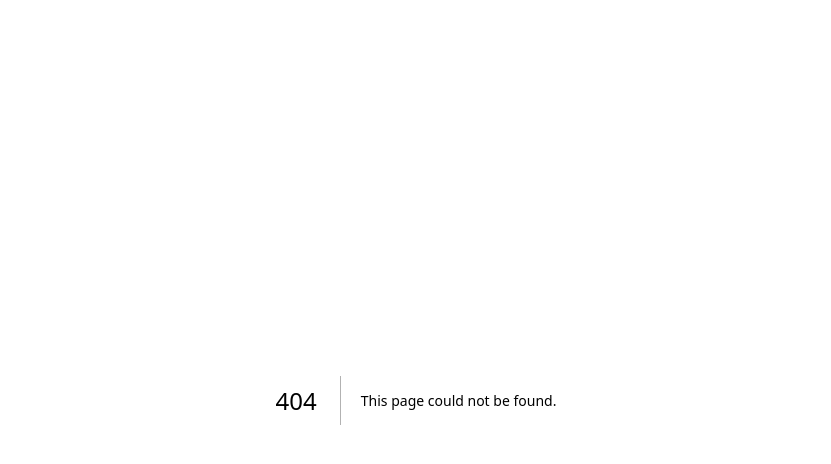
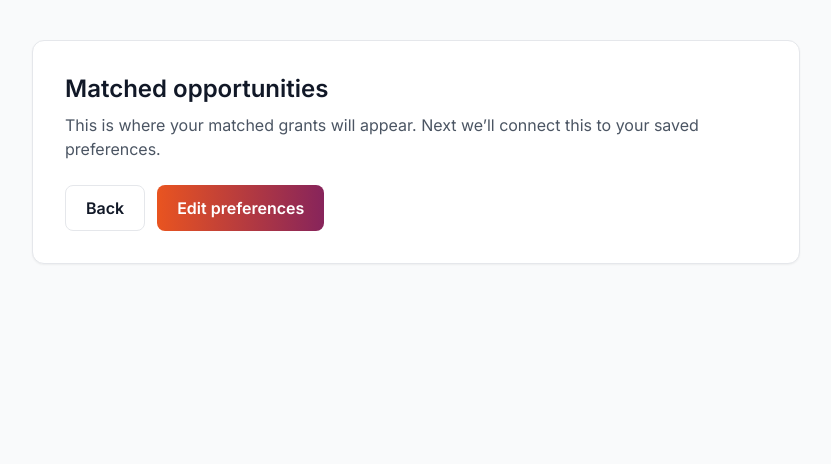
Before and after one commit to J-J-Day/apex-portal, a Next.js app: page /opportunities in a window 1280 px wide. Before the commit this address had no page. Shown: the top 464 px of the page, without its empty margins (224-1055 px from the left). Built offline with nearby package versions, Linux system fonts and the light colour scheme.

Commit message:
Create page.tsx

```diff
--- /dev/null
+++ b/app/opportunities/page.tsx
@@ -0,0 +1,35 @@
+"use client";
+
+import { useRouter } from "next/navigation";
+
+export default function OpportunitiesPage() {
+  const router = useRouter();
+
+  return (
+    <div className="min-h-screen bg-gray-50">
+      <div className="container mx-auto px-6 py-10">
+        <div className="max-w-3xl mx-auto bg-white border border-gray-200 rounded-xl shadow-sm p-8">
+          <h1 className="text-2xl font-semibold mb-2">Matched opportunities</h1>
+          <p className="text-gray-600 mb-6">
+            This is where your matched grants will appear. Next we’ll connect this to your saved preferences.
+          </p>
+
+          <div className="flex gap-3">
+            <button
+              onClick={() => router.push("/")}
+              className="px-5 py-2.5 rounded-lg border border-gray-200 hover:bg-gray-50 font-semibold"
+            >
+              Back
+            </button>
+            <button
+              onClick={() => router.push("/preferences")}
+              className="px-5 py-2.5 rounded-lg main-gradient-bg text-white font-semibold hover:opacity-90 transition"
+            >
+              Edit preferences
+            </button>
+          </div>
+        </div>
+      </div>
+    </div>
+  );
+}
```
